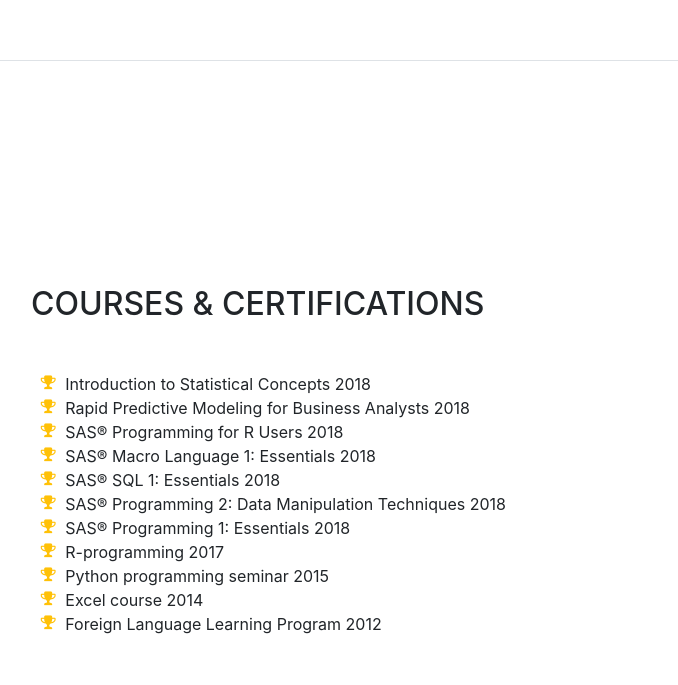
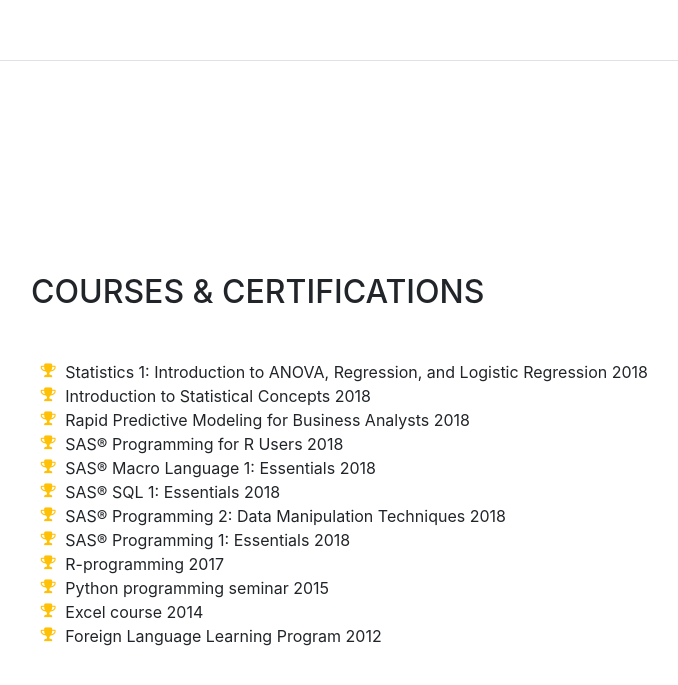
Before and after one commit to riarangogi/riarangogi.github.io, a website with bundled scripts: page index.html in a window 1280 px wide. Shown: the part 4178-4863 px from the top of the page, without its empty margins (289-967 px from the left). Built offline with nearby package versions, Linux system fonts and the light colour scheme; a web font is replaced by a local one.

Commit message:
I added tatistics 1: Introduction to ANOVA, Regression, and Logistic Regression TO course section

```diff
--- a/index.html
+++ b/index.html
@@ -248,6 +248,9 @@
           <ul class="fa-ul mb-0">
             <li>
               <i class="fa-li fa fa-trophy text-warning"></i>
+              Statistics 1: Introduction to ANOVA, Regression, and Logistic Regression 2018</li>
+            <li>
+              <i class="fa-li fa fa-trophy text-warning"></i>
               Introduction to Statistical Concepts 2018</li>
             <li>
               <i class="fa-li fa fa-trophy text-warning"></i>
```
